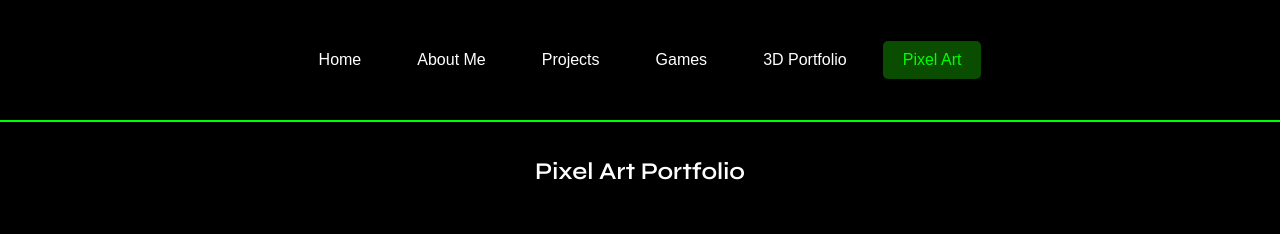
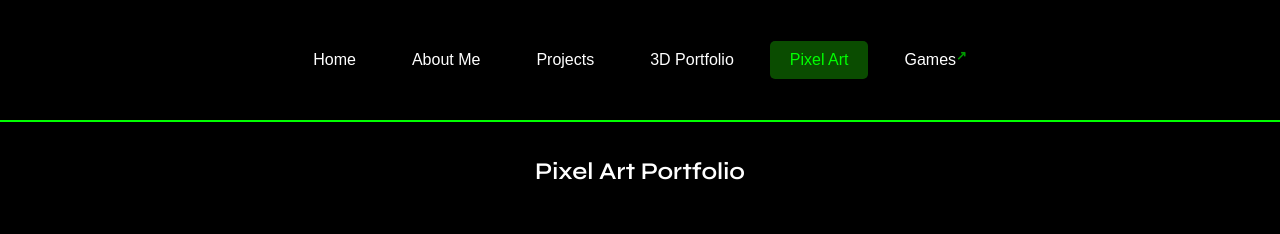
Before and after one commit to advayy/advay.dev, a website built with Vite: page pixel-art.html in a window 1280 px wide. Shown: the top 234 px of the page. Built offline with nearby package versions, Linux system fonts and the light colour scheme; a web font is replaced by a local one.

Commit message:
refactor

```diff
--- a/css/styles.css
+++ b/css/styles.css
@@ -1269,3 +1269,21 @@ footer {
 @media screen and (min-width: 769px) {
   #menu-toggle { display: none; }
 }
+
+nav a[target="_blank"]::after {
+  content: " ↗";
+  font-size: 0.8em;
+  position: relative;
+  top: -0.4em;
+  color: var(--highlight-color);
+  opacity: 0.6;
+  transition: opacity 0.2s, top 0.2s, font-size 0.2s;
+  display: inline-block;
+  font-weight: bold;
+}
+
+nav a[target="_blank"]:hover::after {
+  opacity: 1;
+  font-size: 1em;
+  top: -0.5em;
+}
--- a/pixel-art.html
+++ b/pixel-art.html
@@ -17,9 +17,9 @@
       <a href="index.html">Home</a>
       <a href="about.html" >About Me</a>
       <a href="developer-projects.html">Projects</a>
-      <a href="https://advay-rajguru.itch.io/">Games</a>
       <a href="3d-portfolio.html">3D Portfolio</a>
       <a href="pixel-art.html" class="active">Pixel Art</a>
+<a href="https://advay-rajguru.itch.io/" target="_blank" rel="noopener noreferrer">Games</a>
     </nav>
   </div>
 </header>
```
Also changed, not shown: 3d-portfolio.html (+1 -2 lines), about.html (+1 -2 lines), developer-projects.html (+1 -2 lines), index.html (+1 -2 lines).
